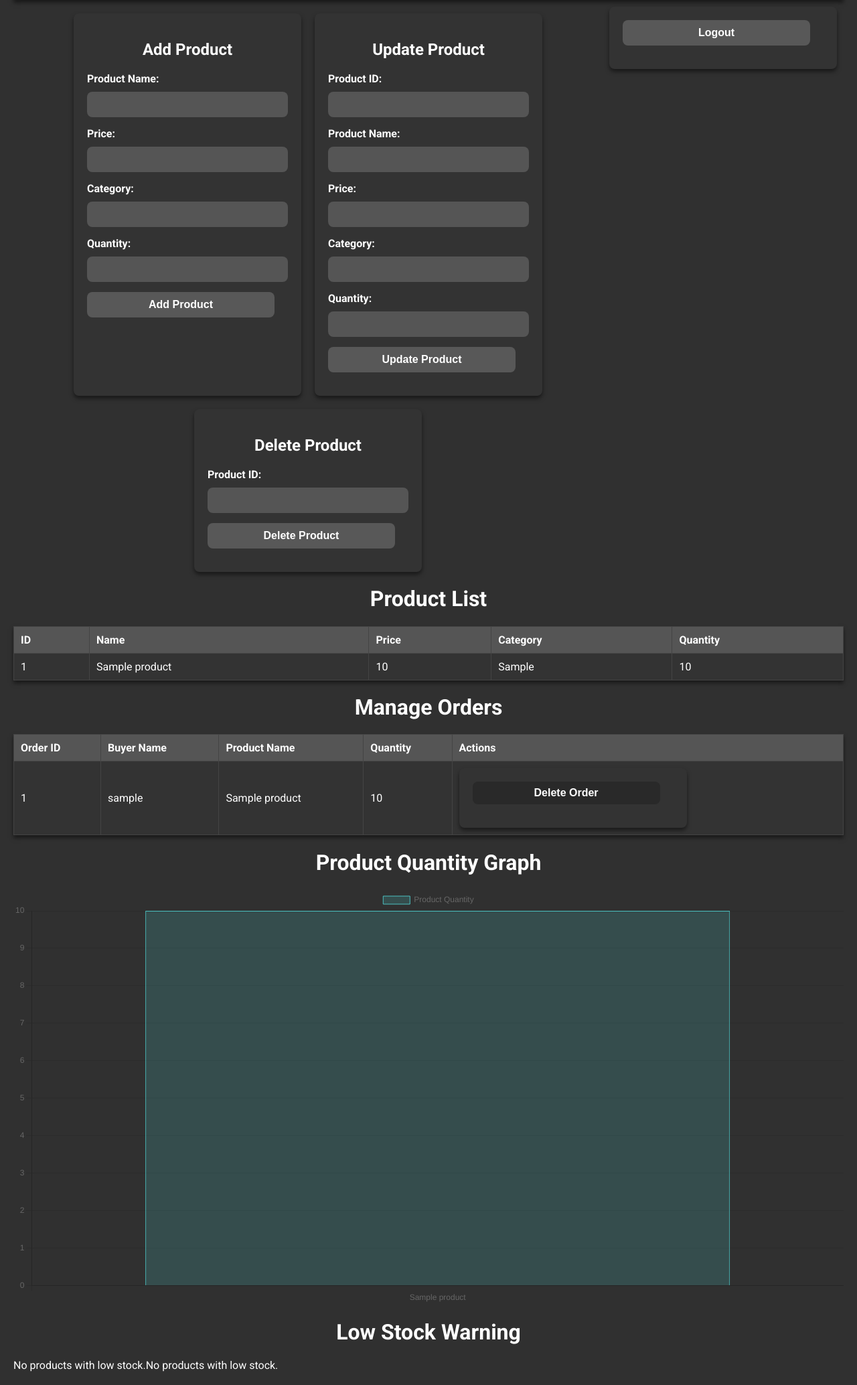
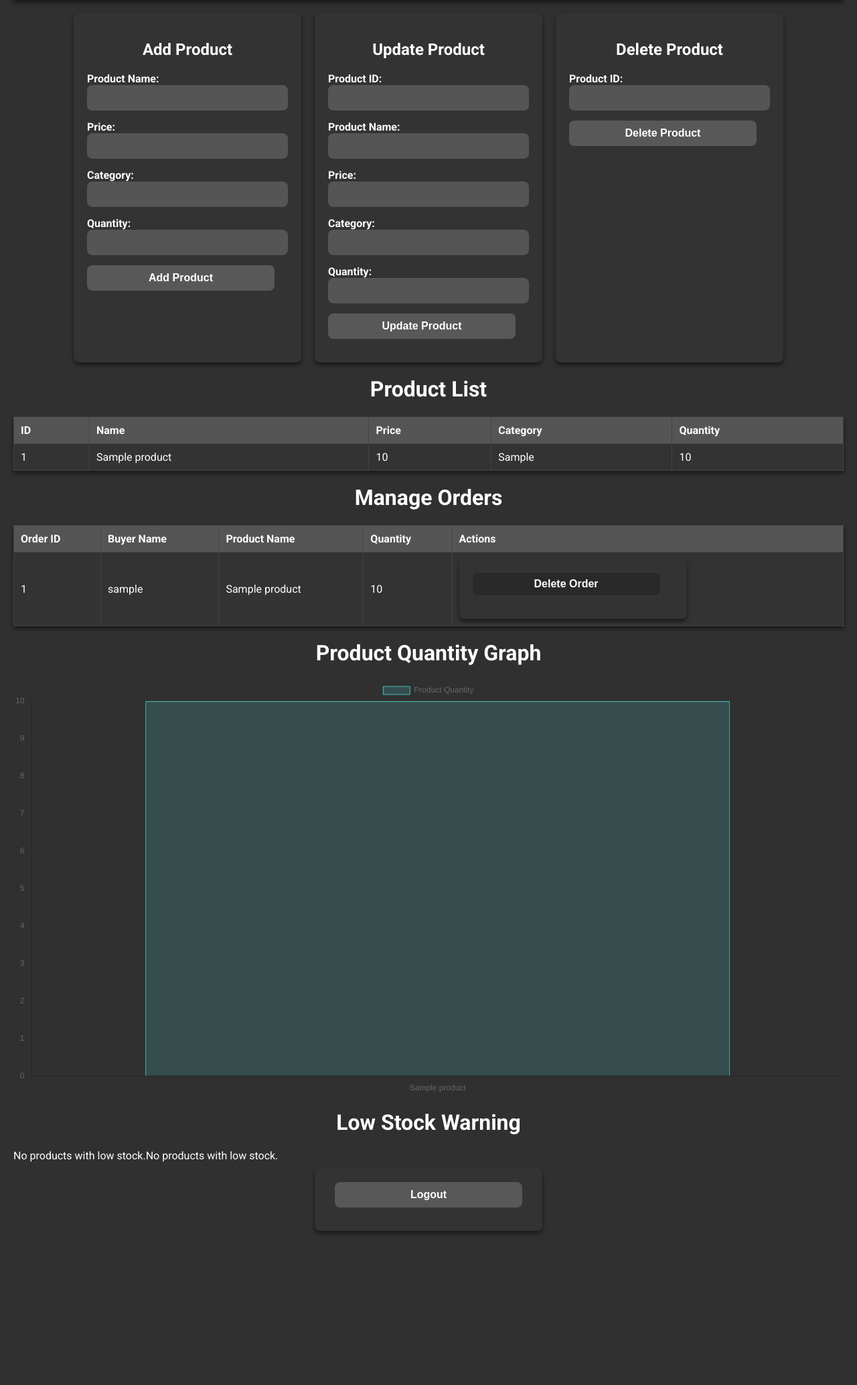
Before and after one commit to Noblesse013/CSE370-blocks_project-dbms, a PHP site: page /product.php in a window 1280 px wide. Shown: the part 95-2163 px from the top of the page at 67% size. After the commit the page ends 1937 px from the top, so only its background shows below. Run offline with PHP 8.4, Linux system fonts and the light colour scheme; the visitor is signed in with stand-in values (Sample User, id 1); tables that the repository leaves empty or names only in its code hold one stand-in row (values such as "Sample post").

Commit message:
improved some css of admin page and logout page

```diff
--- a/css/admin_styles.css
+++ b/css/admin_styles.css
@@ -40,7 +40,7 @@ form {
     border-radius: 8px;
     box-shadow: 0 4px 6px rgba(0, 0, 0, 0.5);
     width: 300px;
-    display: flex;
+    display: center;
     flex-direction: column;
 }
 
--- a/css/logout_styles.css
+++ b/css/logout_styles.css
@@ -1,10 +1,9 @@
-/* Logout Page Styles */
 
 body {
     margin: 0;
     padding: 0;
     font-family: Arial, sans-serif;
-    background: linear-gradient(to right, #0c0c0c, #e5b48f);
+    background: url('background.jpg') no-repeat center center/cover;
     height: 100vh;
     display: flex;
     justify-content: center;
--- a/login.php
+++ b/login.php
@@ -39,7 +39,7 @@ if ($_SERVER['REQUEST_METHOD'] === 'POST') {
   <meta charset="UTF-8">
   <meta name="viewport" content="width=device-width, initial-scale=1.0">
   <title>Login - Blocks Inventory</title>
-  <link rel="stylesheet" href="css/styles.css">
+  <link rel="stylesheet" href="css/login_styles.css">
 </head>
 <body>
   <div class="background">
--- a/logout.php
+++ b/logout.php
@@ -19,5 +19,6 @@ session_destroy();
             <a href="login.php" class="btn">Login</a>
         </div>
     </div>
+
 </body>
 </html>
--- a/product.php
+++ b/product.php
@@ -72,10 +72,6 @@ if ($_SERVER["REQUEST_METHOD"] == "POST") {
 </head>
 <body>
     <header>Admin View</header>
-
-    <form method="post" action="logout.php" style="display: inline; float: right; margin: 10px;">
-        <button type="submit" style="cursor: pointer;">Logout</button>
-    </form>
 
     <div class="container">
         <form method="POST" action="product.php">
@@ -248,5 +244,10 @@ if ($result && $result->num_rows > 0) {
 $conn->close();
 ?>
 
+<div style="text-align: center; margin: 10px;">
+    <form method="post" action="logout.php" style="display: inline-block;">
+        <button type="submit" style="cursor: pointer;">Logout</button>
+    </form>
+</div>
 </body>
 </html>
```
Also changed, not shown: css/login_styles.css (renamed from css/styles.css).
